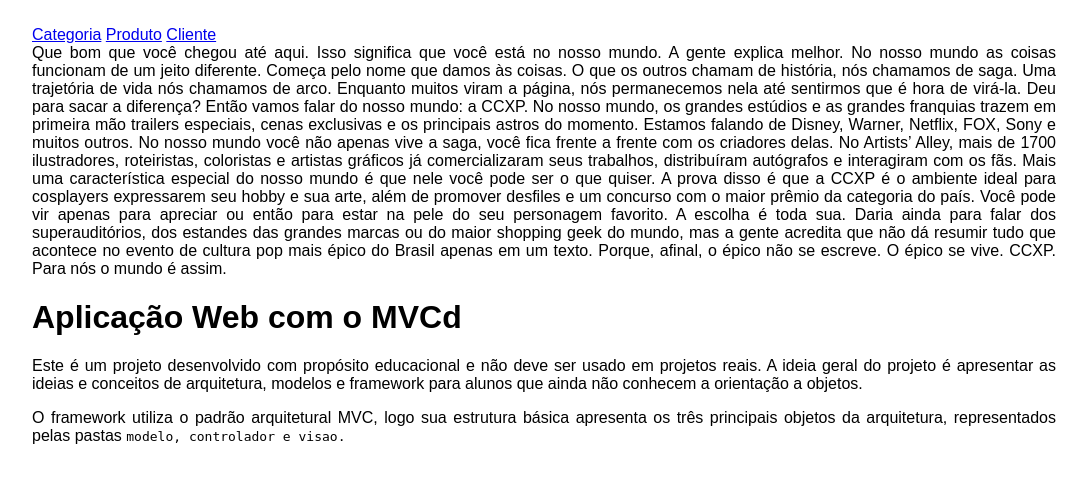
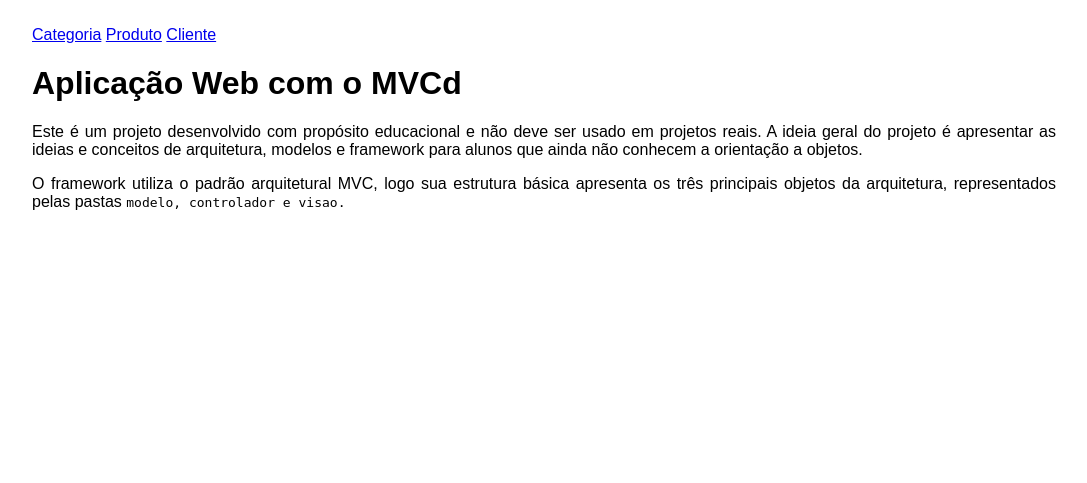
Before and after one commit to senhoritaassis/lojaweb, a PHP site: page /nomeAplicacao/ in a window 1280 px wide. Shown: the top 483 px of the page, without its empty margins (96-1183 px from the left). Run offline with PHP 8.4, Linux system fonts and the light colour scheme; data that the repository does not hold is empty.

Commit message:
estamos quase lá LIVIA e CAIO!! FORÇAS GUERREIROS ;)

```diff
--- a/controlador/produtoControlador.php
+++ b/controlador/produtoControlador.php
@@ -98,17 +98,17 @@ function adicionar (){
   }
 
   //verificar se existem erros antes de adicionar no banco
-  if (count($errors) > 0){
+
+   if (count($errors) > 0){
       $dados = array();
       $dados["errors"] = $errors;
       exibir("produto/formulario", $dados);
   } else {
      //chamar a função do modelo para salvar no banco de dados
-    $msg = adicionarProduto($nome, $tipo, $preco, $cor, $fabricante, $descricao, $quantidade);
+    $msg = adicionarProduto($nome, $tipo, $preco, $cor, $fabricante, $descricao, $tamanho, $imagem, $categoria, $quantidade, $estoque_minimo, $estoque_maximo);
         echo $msg;
          redirecionar("./produto/listarProdutos");
   }
-
 
 }
 else {
--- a/visao/paginas/inicial.visao.php
+++ b/visao/paginas/inicial.visao.php
@@ -1,28 +1,5 @@
 
 
-Que bom que você chegou até aqui.
-
-Isso significa que você está no nosso mundo. A gente explica melhor.
-
-No nosso mundo as coisas funcionam de um jeito diferente. Começa pelo nome que damos às coisas. O que os outros chamam de história, nós chamamos de saga. Uma trajetória de vida nós chamamos de arco. Enquanto muitos viram a página, nós permanecemos nela até sentirmos que é hora de virá-la. Deu para sacar a diferença?
-
-Então vamos falar do nosso mundo: a CCXP.
-
-No nosso mundo, os grandes estúdios e as grandes franquias trazem em primeira mão trailers especiais, cenas exclusivas e os principais astros do momento. Estamos falando de Disney, Warner, Netflix, FOX, Sony e muitos outros.
-
-No nosso mundo você não apenas vive a saga, você fica frente a frente com os criadores delas. No Artists’ Alley, mais de 1700 ilustradores, roteiristas, coloristas e artistas gráficos já comercializaram seus trabalhos, distribuíram autógrafos e interagiram com os fãs.
-
-Mais uma característica especial do nosso mundo é que nele você pode ser o que quiser. A prova disso é que a CCXP é o ambiente ideal para cosplayers expressarem seu hobby e sua arte, além de promover desfiles e um concurso com o maior prêmio da categoria do país. Você pode vir apenas para apreciar ou então para estar na pele do seu personagem favorito. A escolha é toda sua.
-
-Daria ainda para falar dos superauditórios, dos estandes das grandes marcas ou do maior shopping geek do mundo, mas a gente acredita que não dá resumir tudo que acontece no evento de cultura pop mais épico do Brasil apenas em um texto.
-
-
-
-
-
-Porque, afinal, o épico não se escreve. O épico se vive.
-
-CCXP.  Para nós o mundo é assim.
 
 <h1>Aplicação Web com o MVCd</h1>
 
```
Also changed, not shown: visao/lojacss.php (added, +37 -0 lines).
